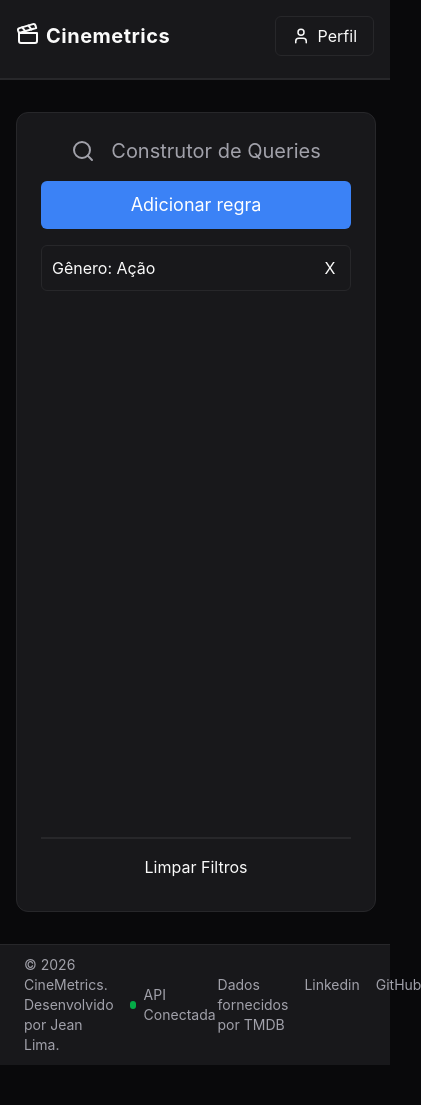
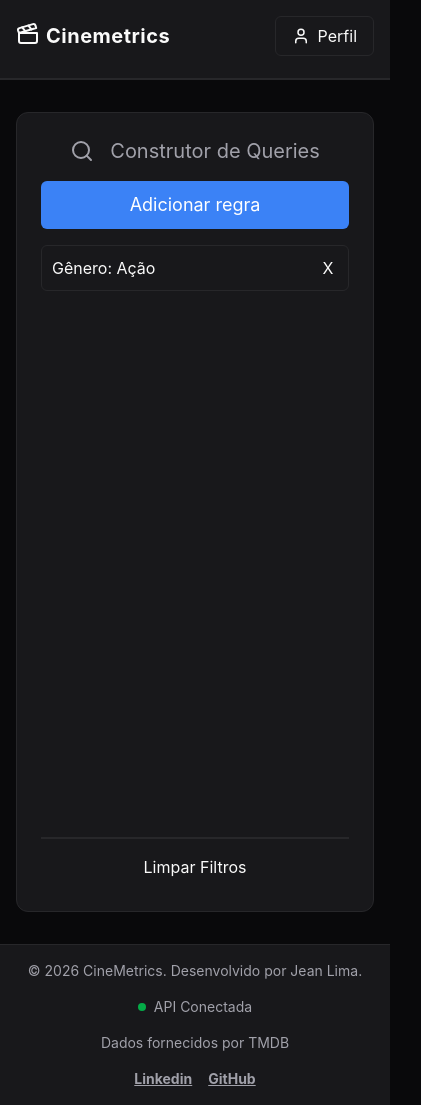
Before and after one commit to jeancarloslima/site-filmes, a React (Vite) app: page / in a window 390 px wide. Shown: the whole page, 421 px wide, since content can reach past the window. Before the commit the page ends 1065 px from the top, so only its background shows below. Built offline with nearby package versions, Linux system fonts and the light colour scheme.

Commit message:
Adicionando responsivade ao Footer, Header e Sidebar

```diff
--- a/src/components/layout/Footer.tsx
+++ b/src/components/layout/Footer.tsx
@@ -1,8 +1,8 @@
 export default function Footer() {
   return (
     <footer className="border-t border-border bg-surface text-sm text-muted">
-      <div className="w-full max-w-250 mx-auto h-30 py-3 px-6 flex justify-between items-center">
-        <div className="flex gap-4">
+      <div className="w-full max-w-250 mx-auto min-h-30 py-4 px-5 flex flex-col items-center justify-center gap-4 lg:gap-0 lg:flex-row lg:justify-between ">
+        <div className="flex flex-col items-center gap-4 lg:flex-row">
           <p>© 2026 CineMetrics. Desenvolvido por Jean Lima.</p>
           <div className="flex items-center gap-2">
             <span className="w-2 h-2 rounded-full bg-green-500 animate-pulse"></span>
@@ -10,13 +10,13 @@ export default function Footer() {
           </div>
         </div>
 
-        <div className="flex gap-4">
+        <div className="flex flex-col items-center gap-4 lg:flex-row">
           <span>Dados fornecidos por TMDB</span>
           <ul className="flex gap-4">
             <li>
               <a
                 target="_blank"
-                className="hover:text-foreground transition-colors hover:cursor-pointer"
+                className="underline font-bold hover:text-foreground transition-colors hover:cursor-pointer"
                 href="https://www.linkedin.com/in/jean-carlos-oliveira-lima-454460281/"
               >
                 Linkedin
@@ -25,7 +25,7 @@ export default function Footer() {
             <li>
               <a
                 target="_blank"
-                className="hover:text-foreground transition-colors hover:cursor-pointer"
+                className="underline font-bold hover:text-foreground transition-colors hover:cursor-pointer"
                 href="https://github.com/jeancarloslima/site-filmes"
               >
                 GitHub
--- a/src/components/layout/Sidebar.tsx
+++ b/src/components/layout/Sidebar.tsx
@@ -6,7 +6,7 @@ import Button from "../ui/Button";
 
 export default function Sidebar() {
     return (
-        <aside className="min-h-200 w-90 flex flex-col gap-4 p-6 relative rounded-xl border border-border bg-surface">
+        <aside className="min-h-200 w-full max-w-90 flex flex-col mx-auto md:mx-0 gap-4 p-6 relative rounded-xl border border-border bg-surface">
             <h2 className="flex items-center justify-center gap-4 text-muted text-xl"><Search/> Construtor de Queries</h2>
 
             <Popover />
--- a/src/components/ui/DropdownMenu.tsx
+++ b/src/components/ui/DropdownMenu.tsx
@@ -14,6 +14,7 @@ export default function DropdownMenuComponent() {
 
       <DropdownMenu.Portal>
         <DropdownMenu.Content
+          align="end"
           sideOffset={5}
           className="bg-surface border border-border z-100"
         >
```
